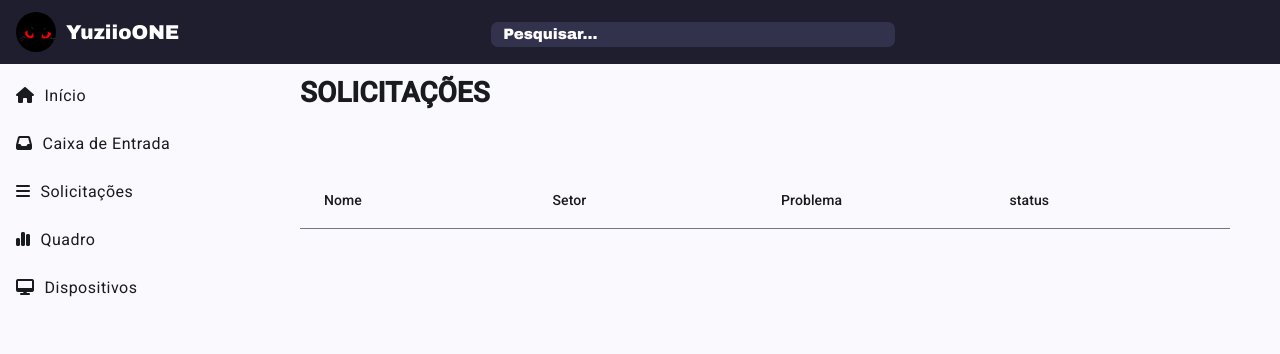
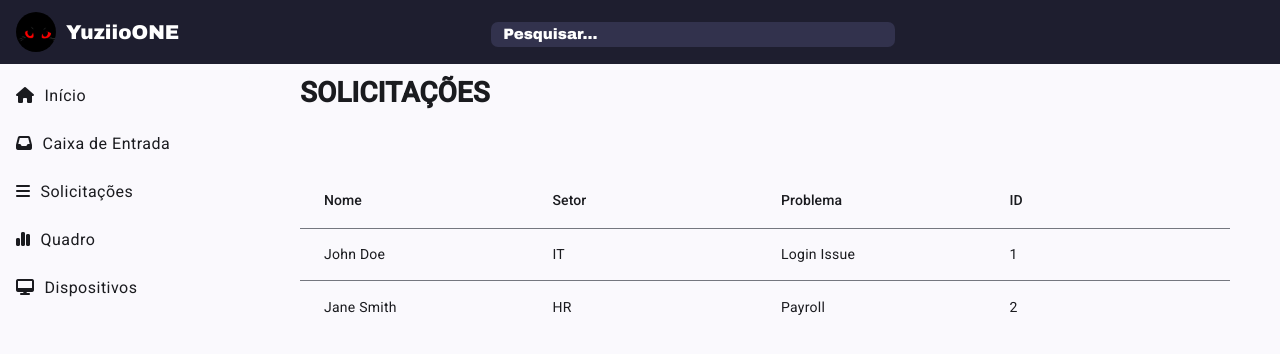
Before and after one commit to DavidSoaresRamos/dashboard-helpdesk, an Angular app: page /requests in a window 1280 px wide. Shown: the top 354 px of the page. Built offline with nearby package versions, Linux system fonts and the light colour scheme; a web font is replaced by a local one.

Commit message:
Inserindo dados em Requests

```diff
--- a/src/app/app.html
+++ b/src/app/app.html
@@ -30,7 +30,6 @@
         <i class="fa-solid fa-desktop"></i>
         <span>Dispositivos</span>
       </a>
-      <a></a>
     </mat-nav-list>
   </mat-sidenav>
   <mat-sidenav-content>
--- a/src/app/pages/request/request.html
+++ b/src/app/pages/request/request.html
@@ -2,7 +2,7 @@
     <h1>SOLICITAÇÕES</h1>
 </div>
 <div class="fields">
-    <mat-table>
+    <mat-table [dataSource]="dataSource" class="mat-elevation-z8">
         <ng-container matColumnDef="name">
             <mat-header-cell *matHeaderCellDef>Nome</mat-header-cell>
             <mat-cell *matCellDef="let element">{{element.name}}</mat-cell>
@@ -18,14 +18,12 @@
             <mat-cell *matCellDef="let element">{{element.problem}}</mat-cell>
         </ng-container>
 
-        <ng-container matColumnDef="status">
-            <mat-header-cell *matHeaderCellDef>status</mat-header-cell>
-            <mat-cell *matCellDef="let element">
-
-            </mat-cell>
+        <ng-container matColumnDef="id">
+            <mat-header-cell *matHeaderCellDef>ID</mat-header-cell>
+            <mat-cell *matCellDef="let element">{{element.id}}</mat-cell>
         </ng-container>
 
-        <mat-header-row *matHeaderRowDef="['name', 'sector', 'problem', 'status']"></mat-header-row>
-        <mat-row *matRowDef="let row; columns: ['name', 'sector', 'problem', 'status'];"></mat-row>
+        <mat-header-row *matHeaderRowDef="['name', 'sector', 'problem', 'id']"></mat-header-row>
+        <mat-row *matRowDef="let row; columns: ['name', 'sector', 'problem', 'id'];"></mat-row>
     </mat-table>
 </div>
--- a/src/app/pages/request/request.ts
+++ b/src/app/pages/request/request.ts
@@ -1,5 +1,6 @@
 import { Component } from '@angular/core';
 import { MatTableModule } from '@angular/material/table';
+import { OnInit } from '@angular/core';
 
 @Component({
   selector: 'app-request',
@@ -7,6 +8,13 @@ import { MatTableModule } from '@angular/material/table';
   templateUrl: './request.html',
   styleUrl: './request.css'
 })
-export class Request {
+export class Request implements OnInit {
+  dataSource = [
+    { name: 'John Doe', sector: 'IT', problem: 'Login Issue', id: 1 },
+    { name: 'Jane Smith', sector: 'HR', problem: 'Payroll', id: 2 }
+  ];
 
+  ngOnInit() {
+
+  }
 }
```
Also changed, not shown: src/app/app.css (line endings or trailing spaces), src/app/app.ts (line endings or trailing spaces).
